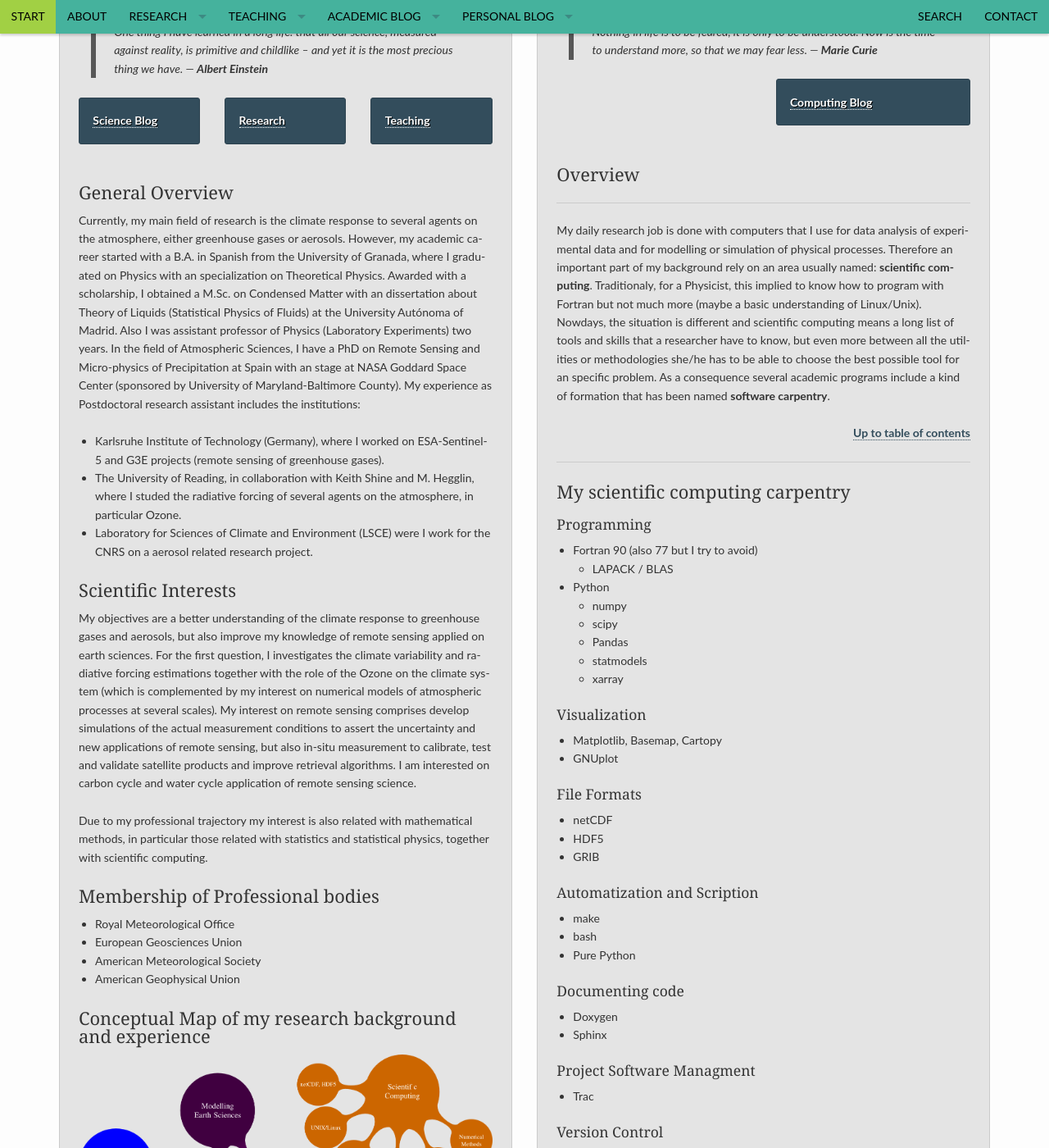
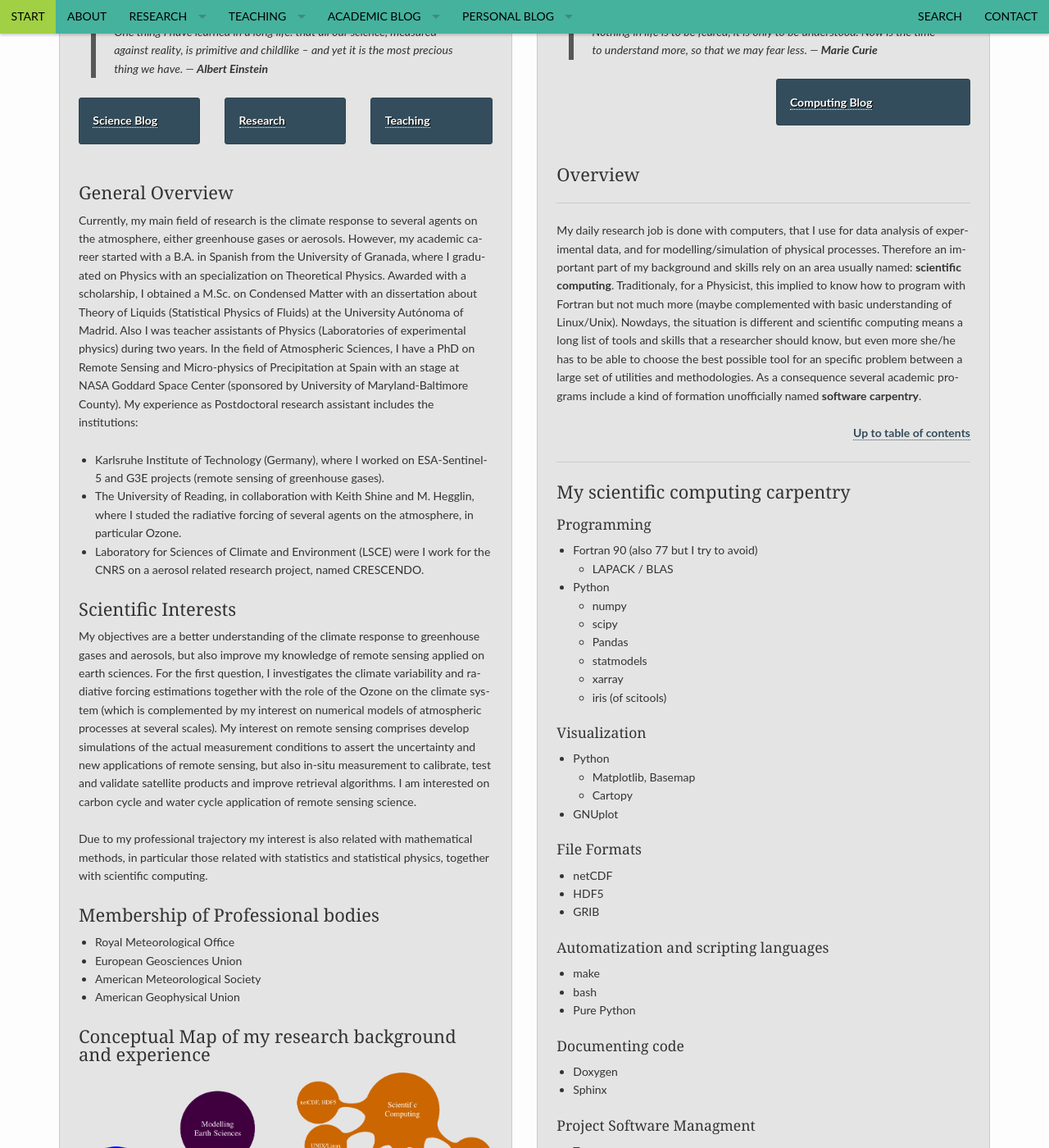
Before and after one commit to RCHG/rchg.github.io, a Jekyll site: the page built from pages/about_overview.md, in a window 1280 px wide and 1400 px high, scrolled down 329 px. Shown: the whole window at 82% size. Built offline with Jekyll 4.4.1, drawn with Linux system fonts in a browser that asks for light colours; nearby versions of some CDN libraries; comment, search, counter and statistics services are not loaded.

Commit message:
Update about_overview.md

```diff
--- a/pages/about_overview.md
+++ b/pages/about_overview.md
@@ -33,10 +33,10 @@ breadcrumb: true
 
 ### General Overview
 
-Currently, my main field of research is the climate response to several agents on the atmosphere, either greenhouse gases or aerosols. However, my academic career started with a B.A. in Spanish from the University of Granada, where I graduated on Physics with an specialization on Theoretical Physics. Awarded with a scholarship, I obtained a M.Sc. on Condensed Matter with an dissertation about Theory of Liquids (Statistical Physics of Fluids) at the University Autónoma of Madrid. Also I was assistant professor of Physics (Laboratory Experiments) two years. In the field of Atmospheric Sciences, I have a PhD on Remote Sensing and Micro-physics of Precipitation at Spain with an stage at NASA Goddard Space Center (sponsored by University of Maryland-Baltimore County). My experience as Postdoctoral research assistant includes the institutions:
+Currently, my main field of research is the climate response to several agents on the atmosphere, either greenhouse gases or aerosols. However, my academic career started with a B.A. in Spanish from the University of Granada, where I graduated on Physics with an specialization on Theoretical Physics. Awarded with a scholarship, I obtained a M.Sc. on Condensed Matter with an dissertation about Theory of Liquids (Statistical Physics of Fluids) at the University Autónoma of Madrid. Also I was teacher assistants of Physics (Laboratories of experimental physics) during two years. In the field of Atmospheric Sciences, I have a PhD on Remote Sensing and Micro-physics of Precipitation at Spain with an stage at NASA Goddard Space Center (sponsored by University of Maryland-Baltimore County). My experience as Postdoctoral research assistant includes the institutions:
 - Karlsruhe Institute of Technology (Germany), where I worked on ESA-Sentinel-5 and G3E projects (remote sensing of greenhouse gases).
 - The University of Reading, in collaboration with Keith Shine and M. Hegglin, where I studed the radiative forcing of several agents on the atmosphere, in particular Ozone.
-- Laboratory for Sciences of Climate and Environment (LSCE) were I work for the CNRS on a aerosol related research project.
+- Laboratory for Sciences of Climate and Environment (LSCE) were I work for the CNRS on a aerosol related research project, named CRESCENDO.
 
 
 ### Scientific Interests
@@ -86,7 +86,7 @@ Due to my professional trajectory my interest is also related with mathematical
 ### Overview
 ---
 
-My daily research job is done with computers that I use for data analysis of experimental data and for modelling or simulation of physical processes. Therefore an important part of my background rely on an area usually named: **scientific computing**. Traditionaly, for a Physicist, this implied to know how to program with Fortran but not much more (maybe a basic understanding of Linux/Unix). Nowdays, the situation is different and scientific computing means a long list of tools and skills that a researcher have to know, but even more between all the utilities or methodologies she/he has to be able to choose the best possible tool for an specific problem. As a consequence several academic programs include a kind of formation that has been named **software carpentry**.
+My daily research job is done with computers, that I use for data analysis of experimental data, and for modelling/simulation of physical processes. Therefore an important part of my background and skills rely on an area usually named: **scientific computing**. Traditionaly, for a Physicist, this implied to know how to program with Fortran but not much more (maybe complemented with basic understanding of Linux/Unix). Nowdays, the situation is different and scientific computing means a long list of tools and skills that a researcher should know, but even more she/he has to be able to choose the best possible tool for an specific problem between a large set of utilities and methodologies. As a consequence several academic programs include a kind of formation unofficially named **software carpentry**.
 
 <small markdown="1">[Up to table of contents](#toc)</small>
 {: .text-right }
@@ -105,10 +105,13 @@ My daily research job is done with computers that I use for data analysis of exp
     - Pandas
     - statmodels
     - xarray
+    - iris (of scitools)
 
 #### Visualization
 
-- Matplotlib, Basemap, Cartopy
+- Python
+    - Matplotlib, Basemap
+    - Cartopy
 - GNUplot
 
 #### File Formats
@@ -117,7 +120,7 @@ My daily research job is done with computers that I use for data analysis of exp
 - HDF5
 - GRIB
 
-#### Automatization and Scription
+#### Automatization and scripting languages
 
 - make
 - bash
```
